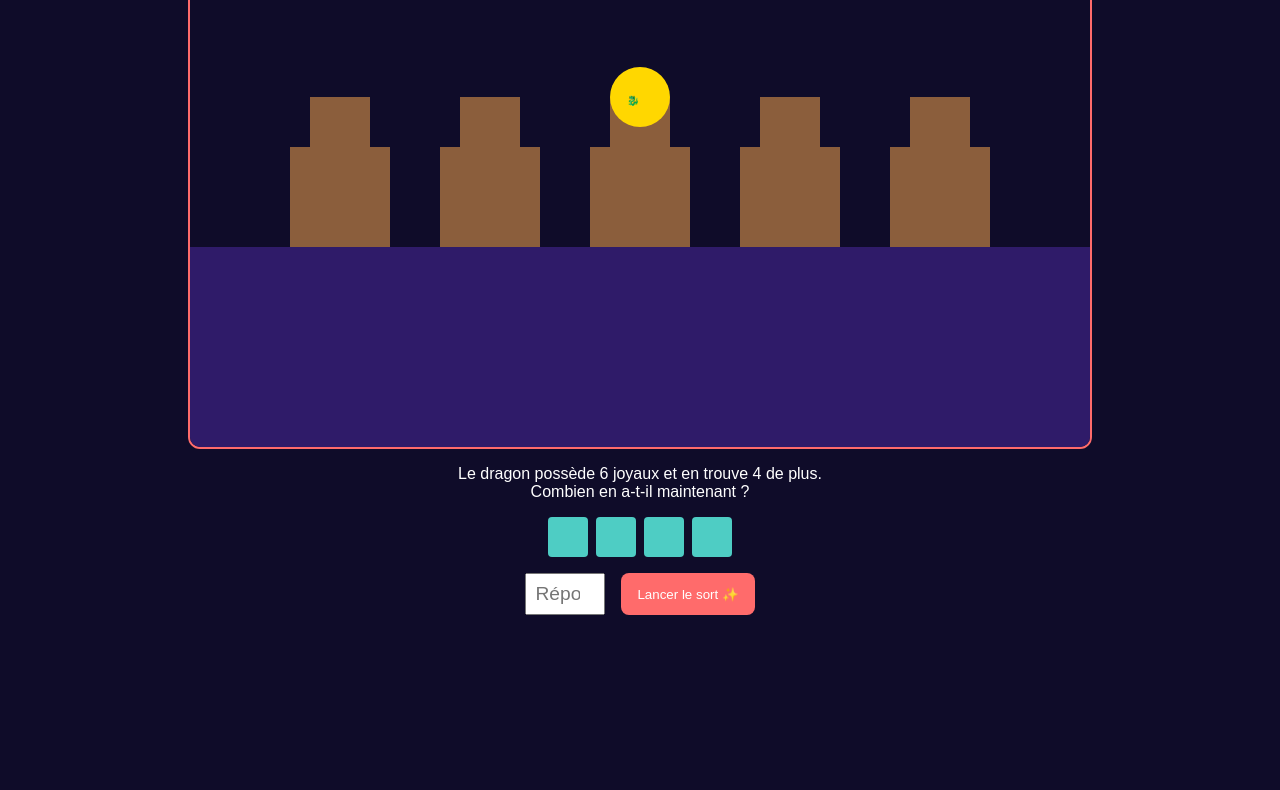
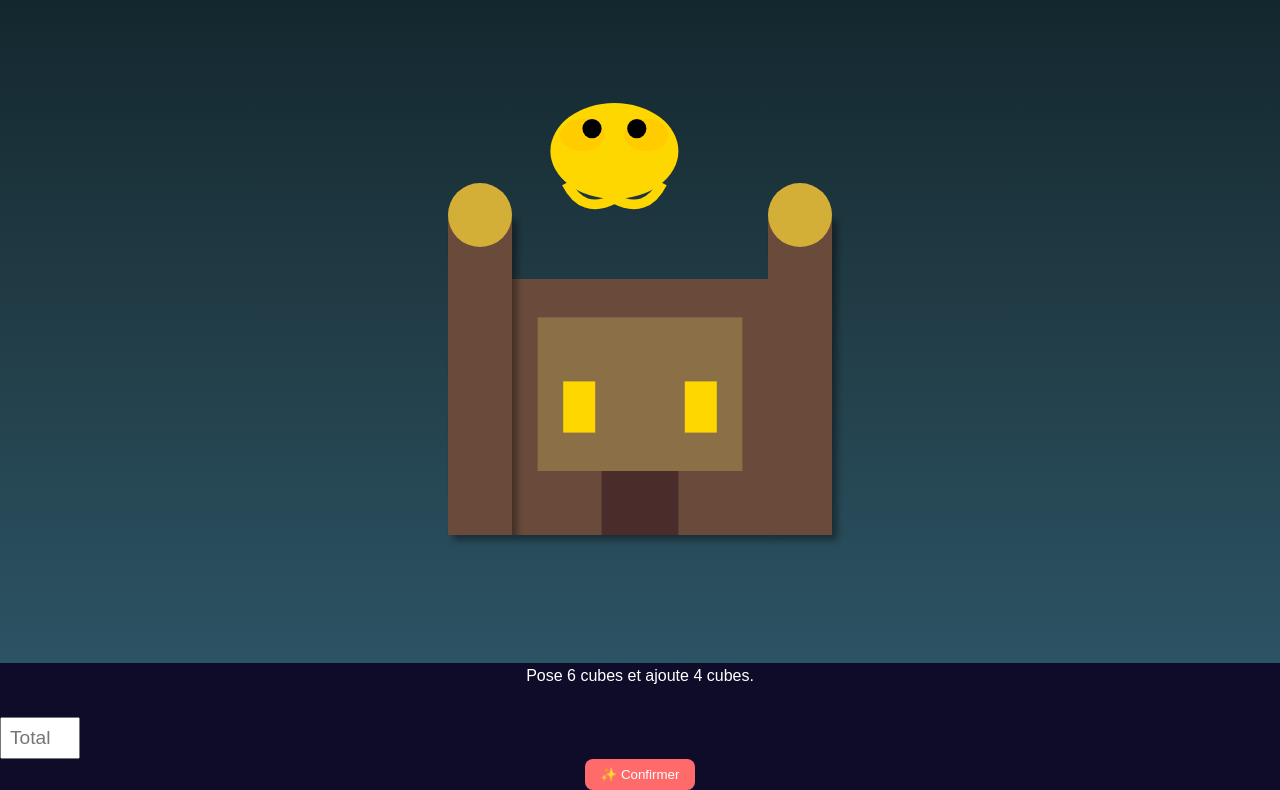
Before and after one commit to Alex270821/inclusive-game, a website: page public/math.html in a window 1280 px wide. Shown: the part 174-964 px from the top of the page. Before the commit the page ends 805 px from the top, so only its background shows below. Drawn offline with Linux system fonts and the light colour scheme; a web font is replaced by a local one.

Commit message:
math.html

```diff
--- a/public/math.html
+++ b/public/math.html
@@ -2,31 +2,74 @@
 <html lang="fr">
 <head>
   <meta charset="utf-8">
-  <title>Maths Magiques – Méthode Singapour</title>
+  <title>Maths Magiques – Château détaillé</title>
   <link rel="stylesheet" href="math.css">
   <link href="https://fonts.googleapis.com/css2?family=OpenDyslexic&display=swap" rel="stylesheet">
 </head>
 <body>
   <header>
-    <h1>Château des additions</h1>
-    <button id="modeDys" aria-label="Activer/Désactiver le mode DYS">🌈 Mode DYS</button>
+    <h1>Château des maths magiques</h1>
+    <button id="modeDys">🌈 Mode DYS</button>
   </header>
 
   <main>
-    <canvas id="chateau" width="900" height="550"></canvas>
+    <!-- Château SVG détaillé -->
+    <svg id="chateau" viewBox="0 0 1000 600" preserveAspectRatio="xMidYMid meet">
+      <!-- ciel animé -->
+      <rect width="1000" height="600" fill="url(#skyGrad)"/>
+      <defs>
+        <linearGradient id="skyGrad" x1="0" y1="0" x2="0" y2="1">
+          <stop offset="0%"  stop-color="#0f2027"/>
+          <stop offset="50%" stop-color="#203a43"/>
+          <stop offset="100%" stop-color="#2c5364"/>
+        </linearGradient>
+        <filter id="shadow" x="-20%" y="-20%" width="140%" height="140%">
+          <feDropShadow dx="4" dy="4" stdDeviation="3" flood-color="#000" flood-opacity=".4"/>
+        </filter>
+      </defs>
 
-    <section id="panneau">
-      <p id="enonce">Le dragon possède <span id="a">6</span> joyaux et en trouve <span id="b">4</span> de plus.</p>
-      <p>Combien en a-t-il maintenant ?</p>
+      <!-- château -->
+      <g id="castle">
+        <!-- donjon principal -->
+        <rect x="400" y="300" width="200" height="200" fill="#6b4c3b" filter="url(#shadow)"/>
+        <rect x="420" y="330" width="160" height="120" fill="#8b6f47"/>
+        <!-- tours -->
+        <rect x="350" y="250" width="50" height="250" fill="#6b4c3b" filter="url(#shadow)"/>
+        <rect x="600" y="250" width="50" height="250" fill="#6b4c3b" filter="url(#shadow)"/>
+        <!-- dômes -->
+        <circle cx="375" cy="250" r="25" fill="#d4af37"/>
+        <circle cx="625" cy="250" r="25" fill="#d4af37"/>
+        <!-- porte -->
+        <rect x="470" y="450" width="60" height="50" fill="#4a2c2a"/>
+        <!-- fenêtres -->
+        <rect x="440" y="380" width="25" height="40" fill="#ffd700"/>
+        <rect x="535" y="380" width="25" height="40" fill="#ffd700"/>
+      </g>
+
+      <!-- dragon (sprite SVG) -->
+      <g id="dragon" transform="translate(480 200) scale(2.5)">
+        <ellipse cx="0" cy="0" rx="20" ry="15" fill="#ffd700"/>
+        <ellipse cx="-10" cy="-5" rx="7" ry="5" fill="#ffcc00"/>
+        <ellipse cx="10" cy="-5" rx="7" ry="5" fill="#ffcc00"/>
+        <circle cx="-7" cy="-7" r="3" fill="#000"/>
+        <circle cx="7" cy="-7" r="3" fill="#000"/>
+        <path d="M-15 10 Q-10 20 0 15 Q10 20 15 10" stroke="#ffd700" stroke-width="3" fill="none"/>
+      </g>
+    </svg>
+
+    <section id="atelier">
+      <p id="enonce">Pose <span id="a">6</span> cubes et ajoute <span id="b">4</span> cubes.</p>
 
       <div id="zoneCubes">
-        <!-- Cubes générés dynamiquement -->
+        <!-- Cubes 3D générés ici -->
       </div>
 
-      <div id="reponse">
-        <input id="inputRep" type="number" min="0" max="100" placeholder="Réponse">
-        <button id="valider">Lancer le sort ✨</button>
+      <div id="plateau">
+        <!-- Zone de dépôt -->
       </div>
+
+      <input id="reponse" type="number" placeholder="Total ?">
+      <button id="valider">✨ Confirmer</button>
     </section>
   </main>
 
```
